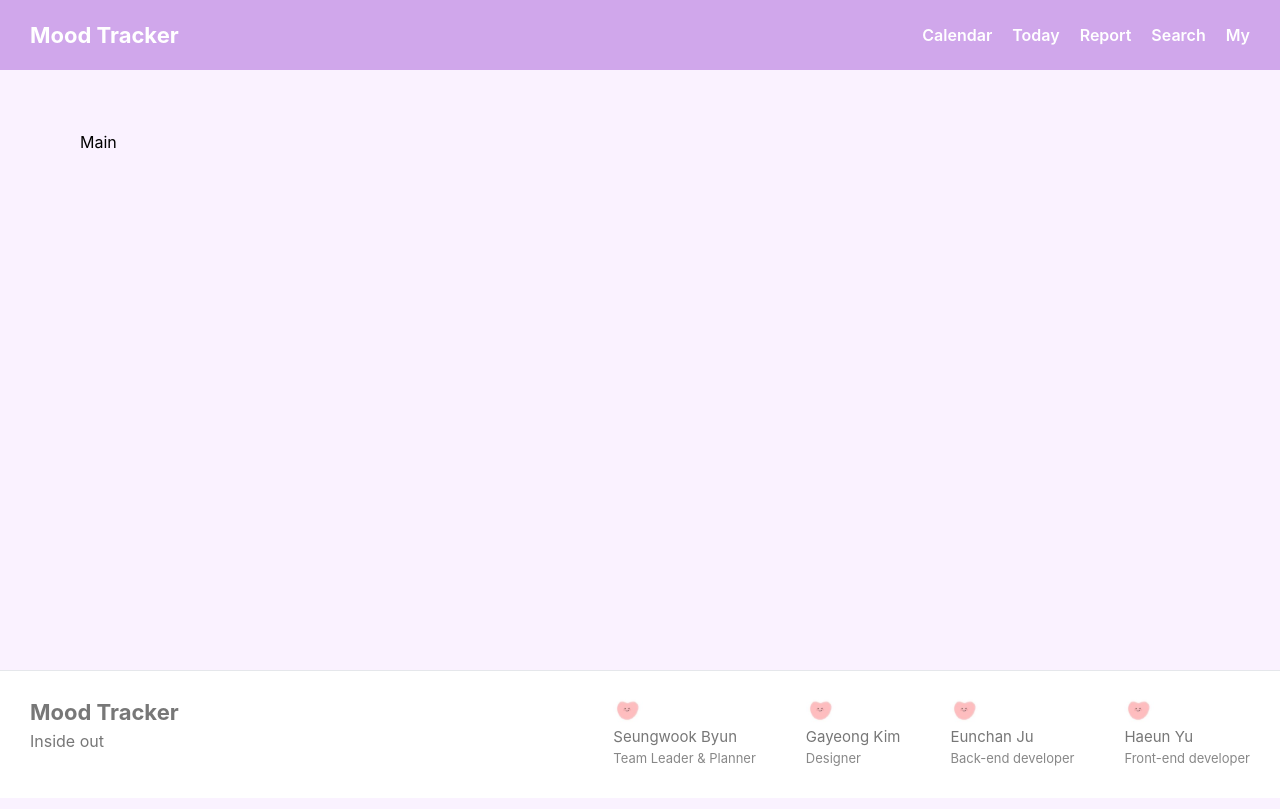
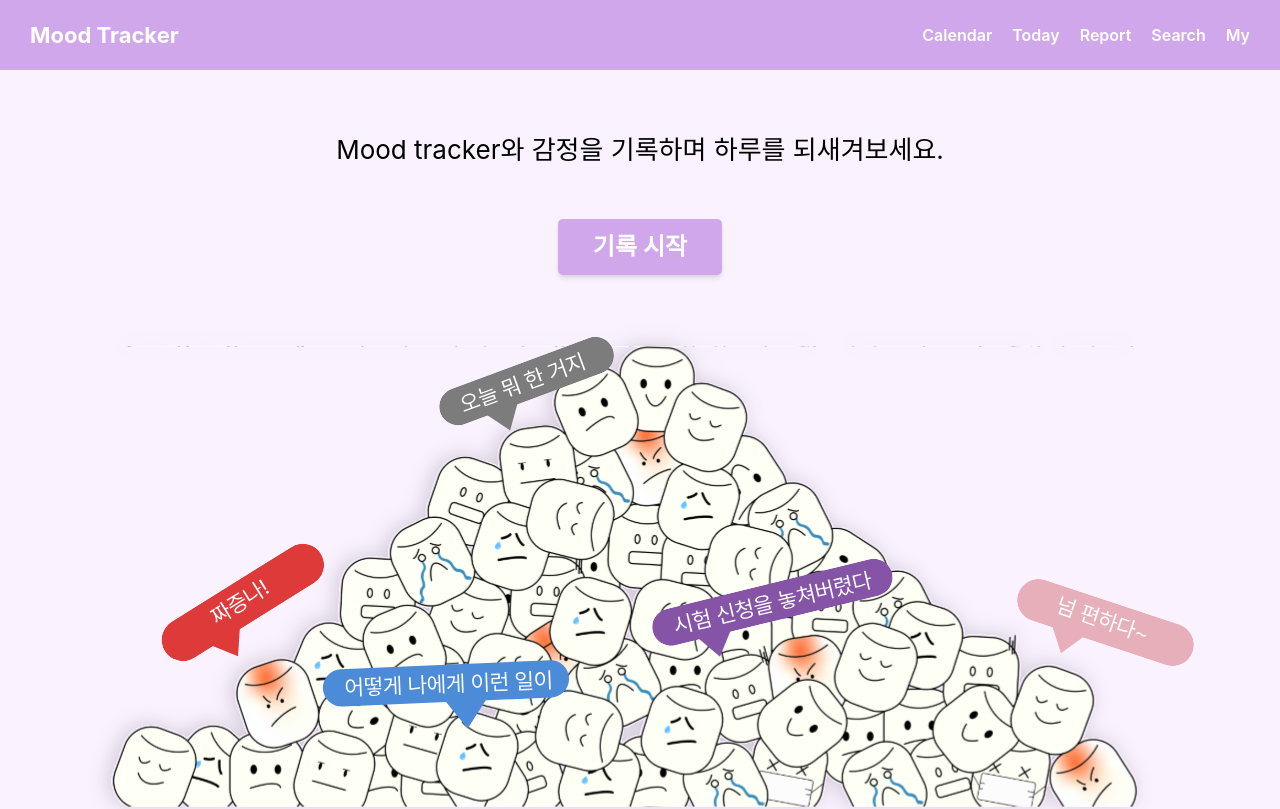
Before and after one commit to haeun-yu/MoodTracker, a Vue app in the folder client/: page / in a window 1280 px wide. Shown: the top 809 px of the page. Built offline with nearby package versions, Linux system fonts and the light colour scheme.

Commit message:
feat: main page

```diff
--- a/client/src/assets/base.css
+++ b/client/src/assets/base.css
@@ -58,16 +58,22 @@ body {
 }
 
 .btn-tertiary {
+  color: white;
+  background-color: #d0a7eb;
+  border-radius: 5px;
   cursor: pointer;
   transition: all 300ms;
   display: flex;
   align-items: center;
-  justify-content: center;
+  box-shadow:
+    0 4px 6px -1px rgb(0 0 0 / 0.1),
+    0 2px 4px -2px rgb(0 0 0 / 0.1);
 }
 
 .btn-tertiary:hover,
 .btn-tertiary:active {
-  background-color: #e9ecef;
+  background-color: #c88fed;
+  box-shadow: 0 0 #0000;
 }
 
 .btn-primary:disabled,
--- a/client/src/components/general/CommonHeader.vue
+++ b/client/src/components/general/CommonHeader.vue
@@ -1,6 +1,6 @@
 <template>
   <div class="flex items-center justify-between bg-[#D0A7EB] h-[70px] px-[30px]">
-    <h1 class="text-[22px] font-bold text-white">Mood Tracker</h1>
+    <RouterLink to="/" class="text-[22px] font-bold text-white">Mood Tracker</RouterLink>
 
     <nav v-if="menu !== 'login'">
       <RouterLink to="/calendar" class="navigation" :class="{ active: menu === 'calendar' }"
--- a/client/src/views/HomeView.vue
+++ b/client/src/views/HomeView.vue
@@ -1,5 +1,13 @@
+<template>
+  <div class="flex flex-col items-center gap-[50px]">
+    <h3 class="text-[26px]">Mood tracker와 감정을 기록하며 하루를 되새겨보세요.</h3>
+    <RouterLink to="/today" class="btn-tertiary py-[10px] px-[35px] text-[24px] font-semibold"
+      >기록 시작</RouterLink
+    >
+    <img src="/images/main-image.svg" />
+  </div>
+</template>
+
 <script setup lang="ts"></script>
 
-<template>
-  <main>Main</main>
-</template>
+<style scoped></style>
```
Also changed, not shown: client/public/images/main-image.svg (added).
